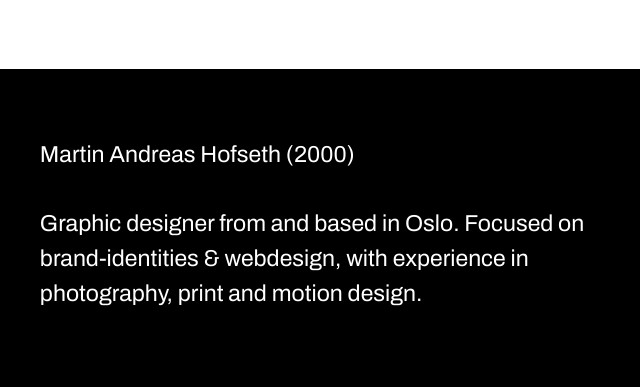
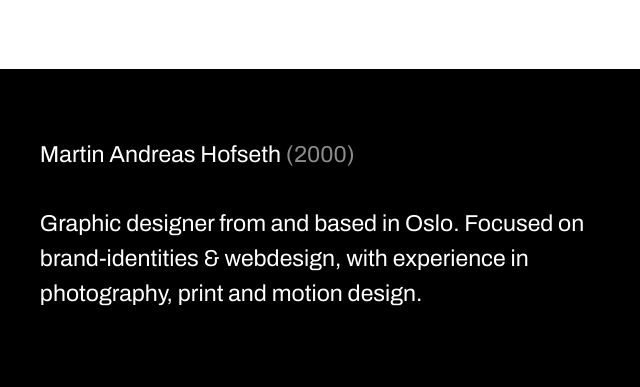
Before and after one commit to MaHofseth/martinhofseth.com, a plain HTML site: page index.html in a window 1280 px wide. Shown: the part 4520-4907 px from the top of the page, 406-1046 px from the left. Drawn offline with Linux system fonts and the light colour scheme.

Commit message:
Dim the birth year next to the name in the about section
Co-Authored-By: Claude Opus 5.5 <noreply@anthropic.com>

```diff
--- a/css/style.css
+++ b/css/style.css
@@ -310,6 +310,7 @@ a:hover > .arrow { transform: translateX(0.15em); }
 .about .colophon p { max-width: 60ch; }
 .about .colophon.privacy { margin-top: calc(3rem * var(--p)); }
 .about .privacy .s8 p + p { margin-top: 0.7em; }
+.about .intro .born { color: rgba(255, 255, 255, 0.55); }
 .about .privacy strong { font-weight: 600; color: rgba(255, 255, 255, 0.8); }
 .about .privacy a { text-decoration: underline; text-decoration-color: rgba(255, 255, 255, 0.35); text-underline-offset: 0.15em; }
 @media (max-width: 768px) { .about .colophon { font-size: 1.6rem; row-gap: 0.8rem; } }
--- a/index.html
+++ b/index.html
@@ -194,7 +194,7 @@
     <div class="cols intro">
       <div class="s3"><img class="portrait zoomable" src="images/about-portrait.jpg" width="2000" height="1600" alt="Portrait of Martin Hofseth" data-alt-nb="Portrett av Martin Hofseth" loading="lazy"></div>
       <div class="s1 spacer"></div>
-      <div class="s6">Martin Andreas Hofseth (2000)<br><br><span lang="en">Graphic designer from and based in Oslo. Focused on brand-identities &amp; webdesign, with experience in photography, print and motion design.</span><span lang="nb">Grafisk designer fra og basert i Oslo. Fokuserer på merkevareidentitet og webdesign, med erfaring innen fotografi, trykksaker og bevegelig grafikk.</span></div>
+      <div class="s6">Martin Andreas Hofseth <span class="born">(2000)</span><br><br><span lang="en">Graphic designer from and based in Oslo. Focused on brand-identities &amp; webdesign, with experience in photography, print and motion design.</span><span lang="nb">Grafisk designer fra og basert i Oslo. Fokuserer på merkevareidentitet og webdesign, med erfaring innen fotografi, trykksaker og bevegelig grafikk.</span></div>
     </div>
     <div class="cols row">
       <div class="s4"><span lang="en">Experience</span><span lang="nb">Erfaring</span></div>
```
